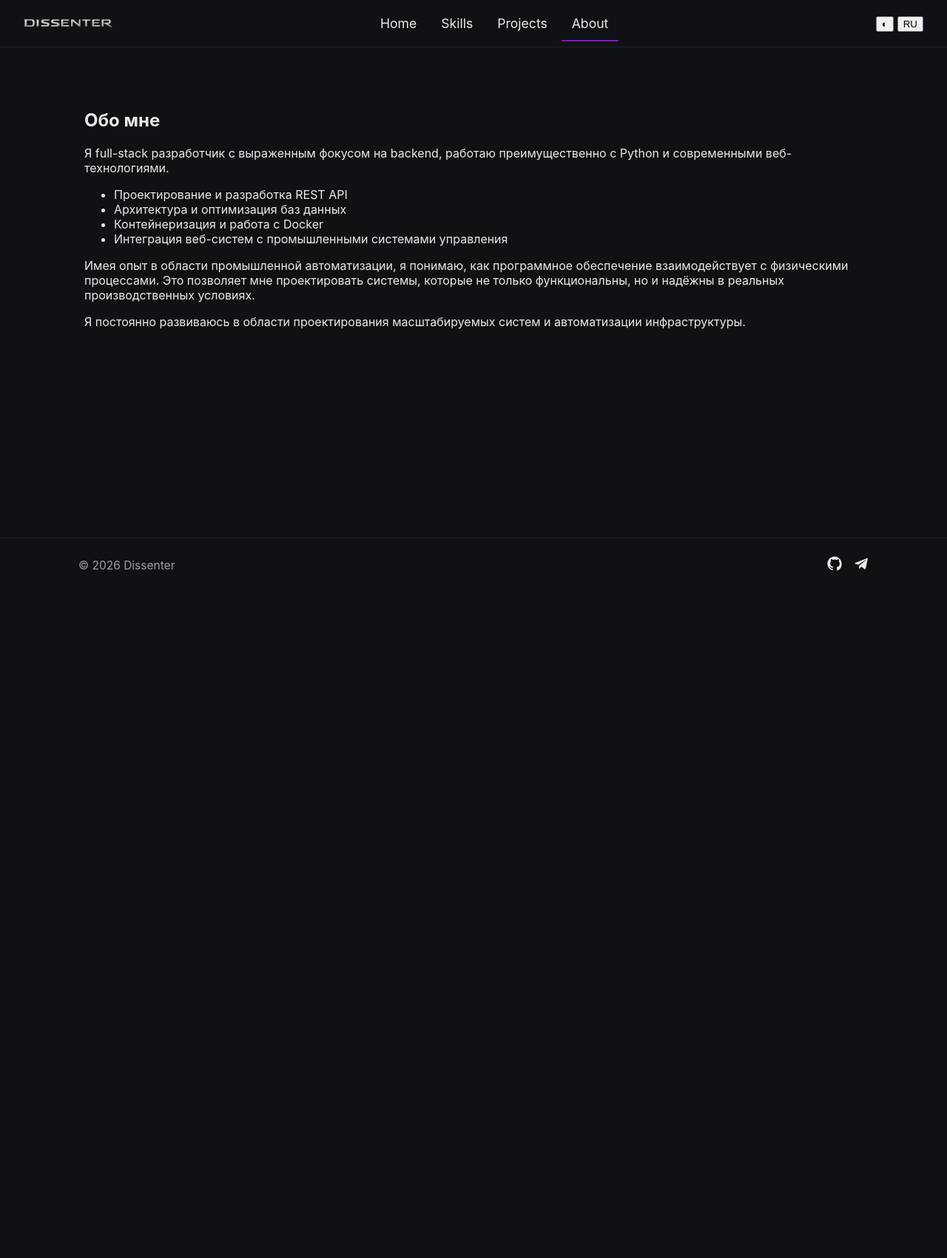
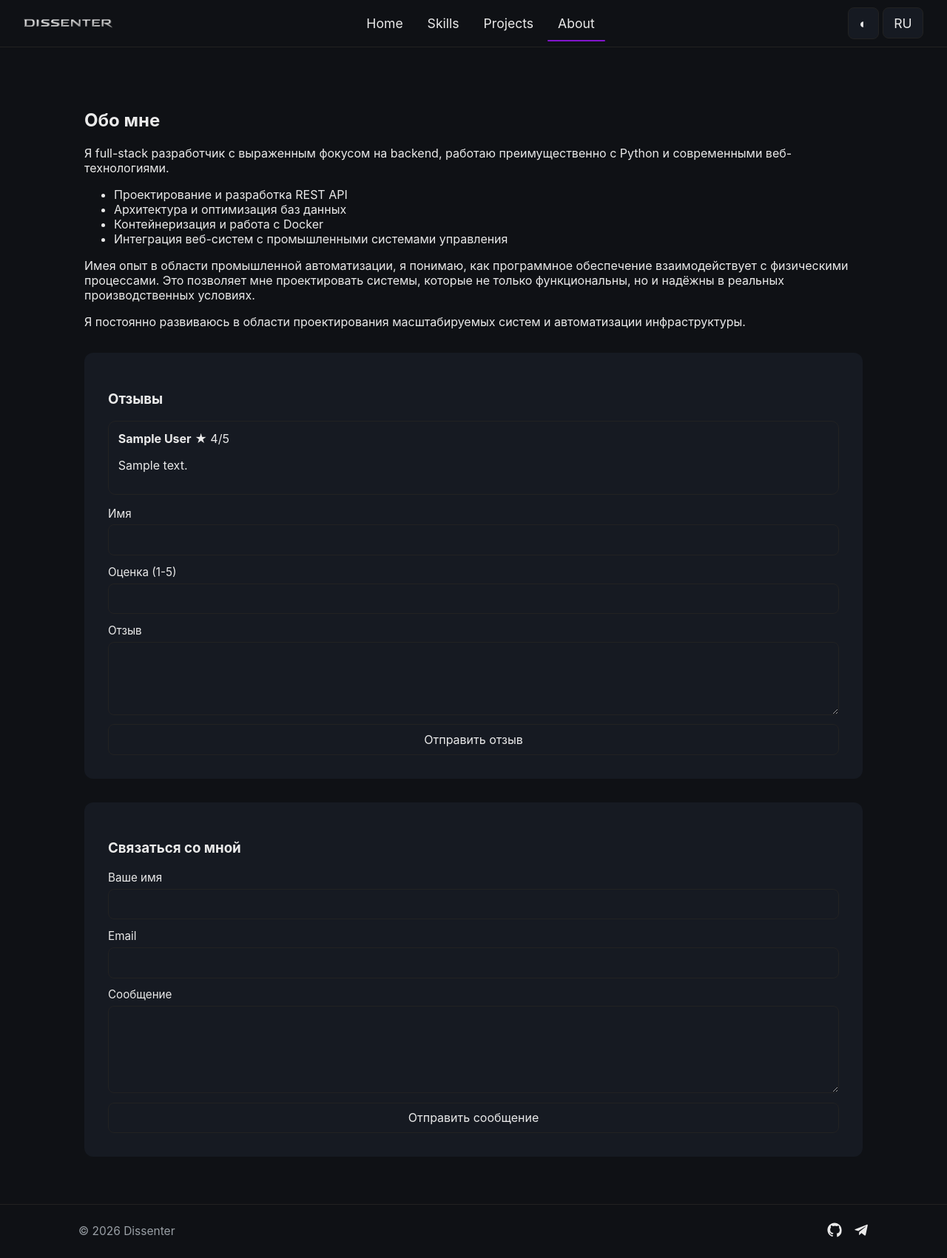
Before and after one commit to alex-rav/personal-site, a FastAPI app: page /about in a window 1280 px wide. Shown: the whole page at 74% size. Before the commit the page ends 772 px from the top, so only its background shows below. Run offline with FastAPI, Linux system fonts and the light colour scheme; tables that the repository leaves empty hold one stand-in row (values such as "Sample post"); some web fonts are replaced.

Commit message:
Add admin dashboard and about-page review/contact forms

```diff
--- a/app/main.py
+++ b/app/main.py
@@ -1,14 +1,16 @@
 import os
 
 from fastapi import Depends, FastAPI, Form, HTTPException, Request
+from fastapi.responses import RedirectResponse
 from fastapi.staticfiles import StaticFiles
 from fastapi.templating import Jinja2Templates
 from sqlalchemy.orm import Session
+from starlette import status
 from starlette.middleware.sessions import SessionMiddleware
 
 from app.auth import verify_password
 from app.database import get_db
-from app.models import Review, User
+from app.models import Message, Review, User
 
 SECRET_KEY = os.getenv('SECRET_KEY')
 if not SECRET_KEY:
@@ -18,7 +20,6 @@ app = FastAPI(title='Personal Site')
 templates = Jinja2Templates(directory='templates')
 
 app.mount('/static', StaticFiles(directory='static'), name='static')
-
 app.add_middleware(SessionMiddleware, secret_key=SECRET_KEY)
 
 
@@ -43,8 +44,59 @@ def project_details(request: Request, project_id: str):
 
 
 @app.get('/about', name='about')
-def about(request: Request):
-    return templates.TemplateResponse('about.html', {'request': request})
+def about(request: Request, db: Session = Depends(get_db)):
+    approved_reviews = (
+        db.query(Review)
+        .filter(Review.status == 'approved')
+        .order_by(Review.created_at.desc())
+        .all()
+    )
+    return templates.TemplateResponse(
+        'about.html',
+        {
+            'request': request,
+            'approved_reviews': approved_reviews,
+            'review_sent': request.query_params.get('review_sent') == '1',
+            'message_sent': request.query_params.get('message_sent') == '1',
+        },
+    )
+
+
+@app.post('/reviews', name='submit_review')
+def submit_review(
+    author_name: str = Form(...),
+    text: str = Form(...),
+    rating: int = Form(...),
+    db: Session = Depends(get_db),
+):
+    if rating < 1 or rating > 5:
+        raise HTTPException(status_code=400, detail='Rating must be between 1 and 5')
+
+    db.add(Review(author_name=author_name.strip(), text=text.strip(), rating=rating, status='pending'))
+    db.commit()
+
+    return RedirectResponse(url='/about?review_sent=1', status_code=status.HTTP_303_SEE_OTHER)
+
+
+@app.post('/messages', name='send_message')
+def send_message(
+    name: str = Form(...),
+    email: str = Form(...),
+    message: str = Form(...),
+    db: Session = Depends(get_db),
+):
+    db.add(Message(name=name.strip(), email=email.strip(), message=message.strip(), status='new'))
+    db.commit()
+
+    return RedirectResponse(url='/about?message_sent=1', status_code=status.HTTP_303_SEE_OTHER)
+
+
+@app.get('/admin/login', name='admin_login_page')
+def admin_login_page(request: Request):
+    return templates.TemplateResponse(
+        'admin_login.html',
+        {'request': request, 'error': request.query_params.get('error') == '1'},
+    )
 
 
 @app.post('/login')
@@ -57,10 +109,16 @@ def login(
     user = db.query(User).filter(User.username == username).first()
 
     if not user or not verify_password(password, user.hashed_password):
-        raise HTTPException(status_code=401, detail='Invalid credentials')
+        return RedirectResponse('/admin/login?error=1', status_code=status.HTTP_303_SEE_OTHER)
 
     request.session['user_id'] = user.id
-    return {'message': 'Logged in'}
+    return RedirectResponse('/admin', status_code=status.HTTP_303_SEE_OTHER)
+
+
+@app.post('/logout', name='logout')
+def logout(request: Request):
+    request.session.clear()
+    return RedirectResponse('/', status_code=status.HTTP_303_SEE_OTHER)
 
 
 def get_current_user(request: Request, db: Session = Depends(get_db)):
@@ -75,12 +133,66 @@ def get_current_user(request: Request, db: Session = Depends(get_db)):
     return user
 
 
-@app.get('/admin/reviews')
-def admin_reviews(
+@app.get('/admin', name='admin_dashboard')
+def admin_dashboard(
+    request: Request,
     user: User = Depends(get_current_user),
     db: Session = Depends(get_db),
 ):
     if not user.is_admin:
         raise HTTPException(status_code=403)
 
-    return db.query(Review).all()
+    pending_reviews = db.query(Review).filter(Review.status == 'pending').order_by(Review.created_at.desc()).all()
+    all_messages = db.query(Message).order_by(Message.created_at.desc()).all()
+
+    return templates.TemplateResponse(
+        'admin.html',
+        {
+            'request': request,
+            'pending_reviews': pending_reviews,
+            'all_messages': all_messages,
+            'user': user,
+        },
+    )
+
+
+@app.post('/admin/reviews/{review_id}/status', name='update_review_status')
+def update_review_status(
+    review_id: int,
+    new_status: str = Form(...),
+    user: User = Depends(get_current_user),
+    db: Session = Depends(get_db),
+):
+    if not user.is_admin:
+        raise HTTPException(status_code=403)
+
+    if new_status not in {'approved', 'rejected', 'pending'}:
+        raise HTTPException(status_code=400, detail='Invalid status')
+
+    review = db.get(Review, review_id)
+    if not review:
+        raise HTTPException(status_code=404, detail='Review not found')
+
+    review.status = new_status
+    db.commit()
+
+    return RedirectResponse('/admin', status_code=status.HTTP_303_SEE_OTHER)
+
+
+@app.post('/admin/messages/{message_id}/read', name='mark_message_read')
+def mark_message_read(
+    message_id: int,
+    user: User = Depends(get_current_user),
+    db: Session = Depends(get_db),
+):
+    if not user.is_admin:
+        raise HTTPException(status_code=403)
+
+    message = db.get(Message, message_id)
+    if not message:
+        raise HTTPException(status_code=404, detail='Message not found')
+
+    message.status = 'read'
+    db.commit()
+
+    return RedirectResponse('/admin', status_code=status.HTTP_303_SEE_OTHER)
--- a/static/css/base.css
+++ b/static/css/base.css
@@ -225,3 +225,72 @@ nav a.active::after {
   background: var(--accent);
   border-radius: 5px;
 }
+
+
+.section-block {
+  margin-top: 2rem;
+}
+
+.form-block {
+  display: grid;
+  gap: 0.8rem;
+}
+
+.form-block label {
+  display: grid;
+  gap: 0.35rem;
+  font-size: 0.95rem;
+}
+
+.form-block input,
+.form-block textarea,
+.form-block button,
+.inline-form button,
+button {
+  font: inherit;
+}
+
+.form-block input,
+.form-block textarea {
+  background: transparent;
+  color: var(--text);
+  border: 1px solid var(--border);
+  border-radius: 8px;
+  padding: 0.65rem 0.75rem;
+}
+
+button {
+  border: 1px solid var(--border);
+  border-radius: 8px;
+  background: var(--card);
+  color: var(--text);
+  padding: 0.6rem 0.9rem;
+  cursor: pointer;
+}
+
+.review-list {
+  display: grid;
+  gap: 0.9rem;
+  margin-bottom: 1rem;
+}
+
+.review-item {
+  border: 1px solid var(--border);
+  border-radius: 10px;
+  padding: 0.8rem;
+}
+
+.notice {
+  border: 1px solid var(--accent);
+  border-radius: 8px;
+  padding: 0.6rem;
+}
+
+.notice.error {
+  border-color: #ff6b6b;
+}
+
+.inline-form {
+  display: flex;
+  gap: 0.5rem;
+}
--- a/templates/about.html
+++ b/templates/about.html
@@ -9,5 +9,65 @@
     <ul id="about_highlights"></ul>
     <p data-key="about_background"></p>
     <p data-key="about_growth"></p>
+
+    <section class="card section-block">
+      <h3>Отзывы</h3>
+      {% if review_sent %}
+        <p class="notice">Спасибо! Отзыв отправлен на модерацию.</p>
+      {% endif %}
+
+      {% if approved_reviews %}
+        <div class="review-list">
+          {% for review in approved_reviews %}
+            <article class="review-item">
+              <strong>{{ review.author_name }}</strong>
+              <span>★ {{ review.rating }}/5</span>
+              <p>{{ review.text }}</p>
+            </article>
+          {% endfor %}
+        </div>
+      {% else %}
+        <p>Пока нет опубликованных отзывов.</p>
+      {% endif %}
+
+      <form action="{{ url_for('submit_review') }}" method="post" class="form-block">
+        <label>
+          Имя
+          <input type="text" name="author_name" required>
+        </label>
+        <label>
+          Оценка (1-5)
+          <input type="number" name="rating" min="1" max="5" required>
+        </label>
+        <label>
+          Отзыв
+          <textarea name="text" rows="4" required></textarea>
+        </label>
+        <button type="submit">Отправить отзыв</button>
+      </form>
+    </section>
+
+    <section class="card section-block">
+      <h3>Связаться со мной</h3>
+      {% if message_sent %}
+        <p class="notice">Сообщение отправлено. Спасибо!</p>
+      {% endif %}
+
+      <form action="{{ url_for('send_message') }}" method="post" class="form-block">
+        <label>
+          Ваше имя
+          <input type="text" name="name" required>
+        </label>
+        <label>
+          Email
+          <input type="email" name="email" required>
+        </label>
+        <label>
+          Сообщение
+          <textarea name="message" rows="5" required></textarea>
+        </label>
+        <button type="submit">Отправить сообщение</button>
+      </form>
+    </section>
   </main>
 {% endblock %}
```
Also changed, not shown: templates/admin.html (added, +54 -0 lines), templates/admin_login.html (added, +26 -0 lines).
